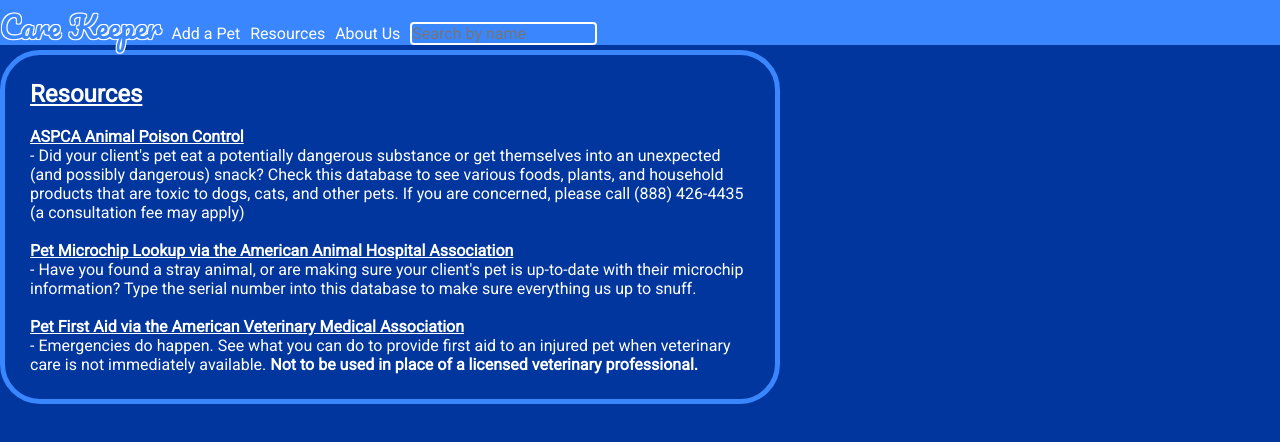
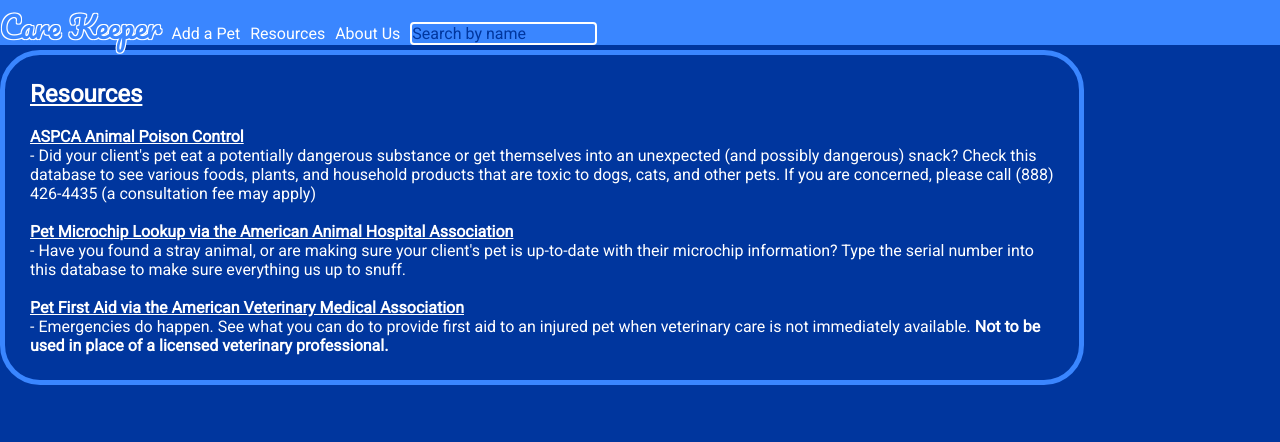
Before and after one commit to aeposten/care-keeper, a React (Create React App) app: page /resources in a window 1280 px wide. Shown: the top 442 px of the page. Built offline with nearby package versions, Linux system fonts and the light colour scheme; data requests are answered from the project's data file.

Commit message:
Minor styling fixes

```diff
--- a/public/style.css
+++ b/public/style.css
@@ -32,6 +32,11 @@ button {
   margin: 4px;
   padding: 4px;
 }
+
+::placeholder {
+  color: rgb(0, 54, 158);
+}
+
 
 .nav li {
   display: inline-block;
@@ -168,3 +173,9 @@ button {
 .add-pet {
   font-family: "Pacifico", cursive;
 }
+
+.delete {
+  display: block;
+  margin-left: auto;
+  margin-right: auto;
+}
--- a/src/components/About.js
+++ b/src/components/About.js
@@ -3,9 +3,16 @@ import styled from "styled-components";
 const About = () => {
   return (
     <AboutContainer>
-      <h2><u>About Us!</u></h2><br></br>
+      <h2>
+        <u>About Us!</u>
+      </h2>
+      <br></br>
       <p>
-        Care Keeper is a top-rate application for pet-sitters, designed with the necessities of pet care in mind. Our developers Amy and Shannon have years of experience hands-on in veterinary medicine, and understand the importance of keeping the information for your clients organized and simple to access.
+        Care Keeper is a top-rate application for pet-sitters, designed with the
+        necessities of pet care in mind. Our developers Amy and Shannon have
+        years of experience hands-on in veterinary medicine, and understand the
+        importance of keeping the information for your clients organized and
+        simple to access.
       </p>
     </AboutContainer>
   );
@@ -13,9 +20,10 @@ const About = () => {
 export default About;
 
 const AboutContainer = styled.div`
-  border:solid 5px #3a86ff;
+  border: solid 5px #3a86ff;
   border-radius: 40px;
   padding: 25px;
-  margin-right: 800px;
+  height: 60%;
+  width: 80%;
   margin-top: 50px;
-`
+`;
--- a/src/components/App.js
+++ b/src/components/App.js
@@ -19,7 +19,7 @@ function App() {
   };
 
   useEffect(() => {
-    fetch("http://localhost:3000/pets")
+    fetch("http://localhost:5000/pets")
       .then((response) => response.json())
       .then((allPets) => {
         setAllPets(allPets);
--- a/src/components/PetInfo.js
+++ b/src/components/PetInfo.js
@@ -12,7 +12,7 @@ const PetInfo = ({ pet, handleDelete, toggleVisibleModal }) => {
       <li>Food: {pet.feeding}</li>
       {pet.medications ? <li>Medications: {pet.medications}</li> : null}
       <li>
-        <button
+        <button className="delete"
           onClick={() => {
             handleDelete(pet);
             toggleVisibleModal();
--- a/src/components/Resources.js
+++ b/src/components/Resources.js
@@ -68,7 +68,8 @@ export default Resources;
 const ResourcesContainer = styled.div`
   border: solid 5px #3a86ff;
   border-radius: 40px;
+  height: 60%;
+  width: 80%;
   padding: 25px;
-  margin-right: 500px;
   margin-top: 50px;
 `;
```
